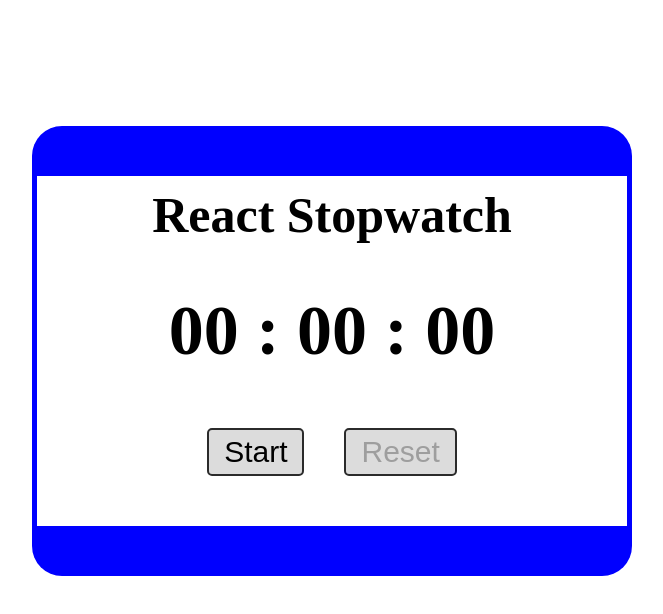
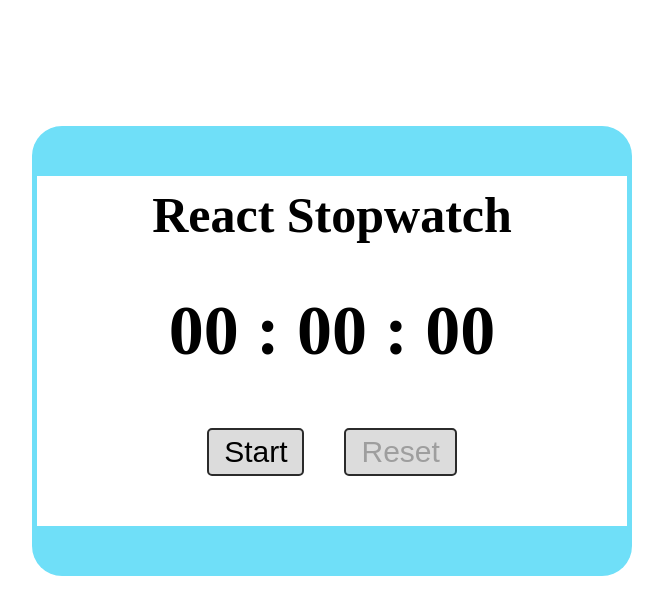
Before and after one commit to iamneo-production/caffbbedffddddbbedcfcdbadffbabbf, a React (Create React App) app in the folder reactapp/: page / in a window 1280 px wide. Shown: the top 614 px of the page, without its empty margins (308-971 px from the left). Built offline with nearby package versions, Linux system fonts and the light colour scheme.

Commit message:
Backup Commit

```diff
--- a/reactapp/src/components/Stopwatch/Stopwatch.css
+++ b/reactapp/src/components/Stopwatch/Stopwatch.css
@@ -1,7 +1,7 @@
 .watch{
     width: 600px;
     height: 450px;
-    background-color: blue;
+    background-color: rgb(111, 223, 248);
     margin:auto;
     margin-top: 10%;
     border-radius: 30px;
```
